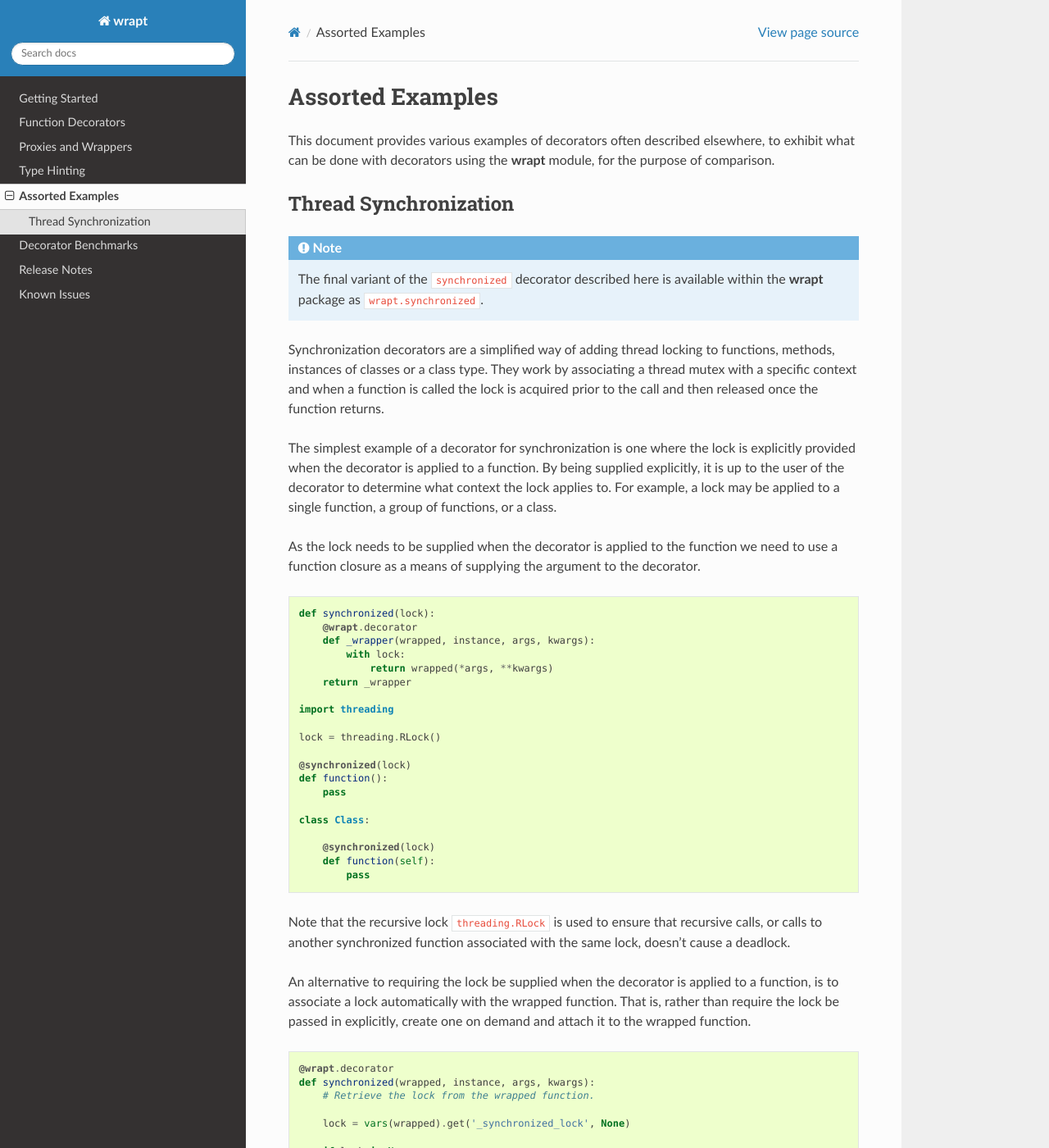
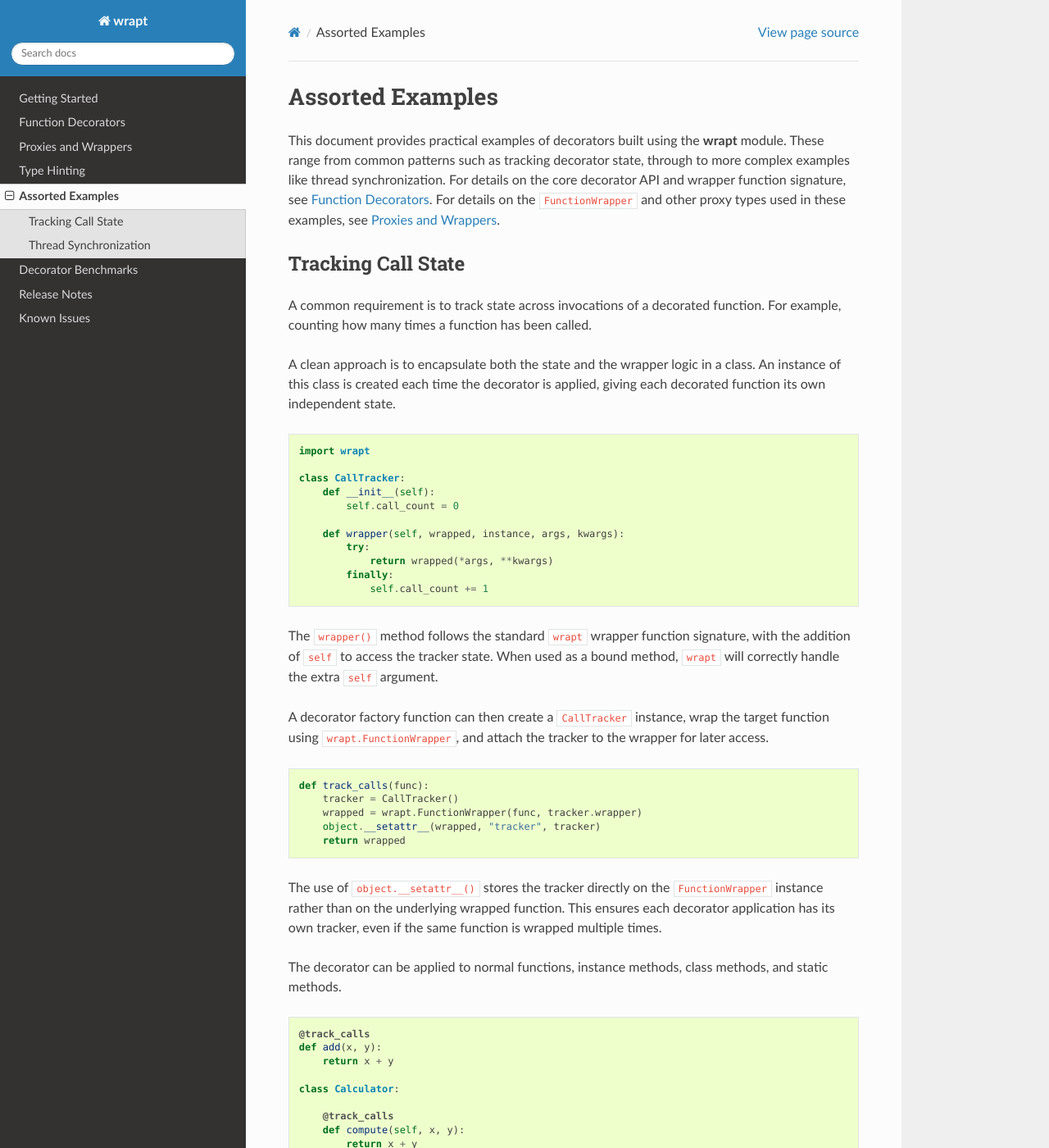
Before and after one commit to GrahamDumpleton/wrapt, a Sphinx documentation site: the page built from docs/examples.rst, in a window 1280 px wide and 1400 px high. Shown: the whole window at 82% size. Built offline with Sphinx 7.4.7 and the Read the Docs theme 3.1.0, drawn with Linux system fonts in a browser that asks for light colours; some of the changed text lies outside the part shown.

Commit message:
Changes to attribute access on bound function wrapper.

```diff
--- a/docs/examples.rst
+++ b/docs/examples.rst
@@ -1,9 +1,139 @@
 Assorted Examples
 =================
 
-This document provides various examples of decorators often described
-elsewhere, to exhibit what can be done with decorators using the **wrapt**
-module, for the purpose of comparison.
+This document provides practical examples of decorators built using the
+**wrapt** module. These range from common patterns such as tracking decorator
+state, through to more complex examples like thread synchronization. For
+details on the core decorator API and wrapper function signature, see
+:doc:`decorators`. For details on the ``FunctionWrapper`` and other proxy
+types used in these examples, see :doc:`wrappers`.
+
+Tracking Call State
+-------------------
+
+A common requirement is to track state across invocations of a decorated
+function. For example, counting how many times a function has been called.
+
+A clean approach is to encapsulate both the state and the wrapper logic in a
+class. An instance of this class is created each time the decorator is
+applied, giving each decorated function its own independent state.
+
+::
+
+    import wrapt
+
+    class CallTracker:
+        def __init__(self):
+            self.call_count = 0
+
+        def wrapper(self, wrapped, instance, args, kwargs):
+            try:
+                return wrapped(*args, **kwargs)
+            finally:
+                self.call_count += 1
+
+The ``wrapper()`` method follows the standard ``wrapt`` wrapper function
+signature, with the addition of ``self`` to access the tracker state. When
+used as a bound method, ``wrapt`` will correctly handle the extra ``self``
+argument.
+
+A decorator factory function can then create a ``CallTracker`` instance,
+wrap the target function using ``wrapt.FunctionWrapper``, and attach the
+tracker to the wrapper for later access.
+
+::
+
+    def track_calls(func):
+        tracker = CallTracker()
+        wrapped = wrapt.FunctionWrapper(func, tracker.wrapper)
+        object.__setattr__(wrapped, "tracker", tracker)
+        return wrapped
+
+The use of ``object.__setattr__()`` stores the tracker directly on the
+``FunctionWrapper`` instance rather than on the underlying wrapped function.
+This ensures each decorator application has its own tracker, even if the same
+function is wrapped multiple times.
+
+The decorator can be applied to normal functions, instance methods, class
+methods, and static methods.
+
+::
+
+    @track_calls
+    def add(x, y):
+        return x + y
+
+    class Calculator:
+
+        @track_calls
+        def compute(self, x, y):
+            return x + y
+
+        @track_calls
+        @classmethod
+        def class_compute(cls, x, y):
+            return x + y
+
+        @track_calls
+        @staticmethod
+        def static_compute(x, y):
+            return x + y
+
+The tracker state can be accessed via the ``tracker`` attribute on the
+decorated function.
+
+::
+
+    >>> add(1, 2)
+    3
+    >>> add(3, 4)
+    7
+    >>> add.tracker.call_count
+    2
+
+For methods on a class, the state can be accessed either via the class or
+via an instance. Accessing via an instance works because attribute lookups on
+bound function wrappers are delegated to the parent ``FunctionWrapper``.
+
+::
+
+    >>> calc = Calculator()
+    >>> calc.compute(1, 2)
+    3
+    >>> calc.compute(3, 4)
+    7
+    >>> calc.compute.tracker.call_count
+    2
+    >>> Calculator.compute.tracker.call_count
+    2
+
+Since the tracker is stored on the ``FunctionWrapper`` and not on individual
+instances, the call count is shared across all instances of the class.
+
+::
+
+    >>> calc1 = Calculator()
+    >>> calc2 = Calculator()
+    >>> calc1.compute(1, 2)
+    3
+    >>> calc2.compute(3, 4)
+    7
+    >>> calc1.compute.tracker.call_count
+    2
+
+The same pattern works for class methods and static methods.
+
+::
+
+    >>> Calculator.class_compute(1, 2)
+    3
+    >>> Calculator.class_compute.tracker.call_count
+    1
+
+    >>> Calculator.static_compute(1, 2)
+    3
+    >>> Calculator.static_compute.tracker.call_count
+    1
 
 Thread Synchronization
 ----------------------
--- a/src/wrapt/__init__.py
+++ b/src/wrapt/__init__.py
@@ -2,7 +2,7 @@
 Wrapt is a library for decorators, wrappers and monkey patching.
 """
 
-__version_info__ = ("2", "1", "2")
+__version_info__ = ("2", "2", "0", "rc1")
 __version__ = ".".join(__version_info__)
 
 from .__wrapt__ import (
```
Also changed, not shown: docs/changes.rst (+13 -0 lines), docs/decorators.rst (line endings or trailing spaces), 3 other files.
